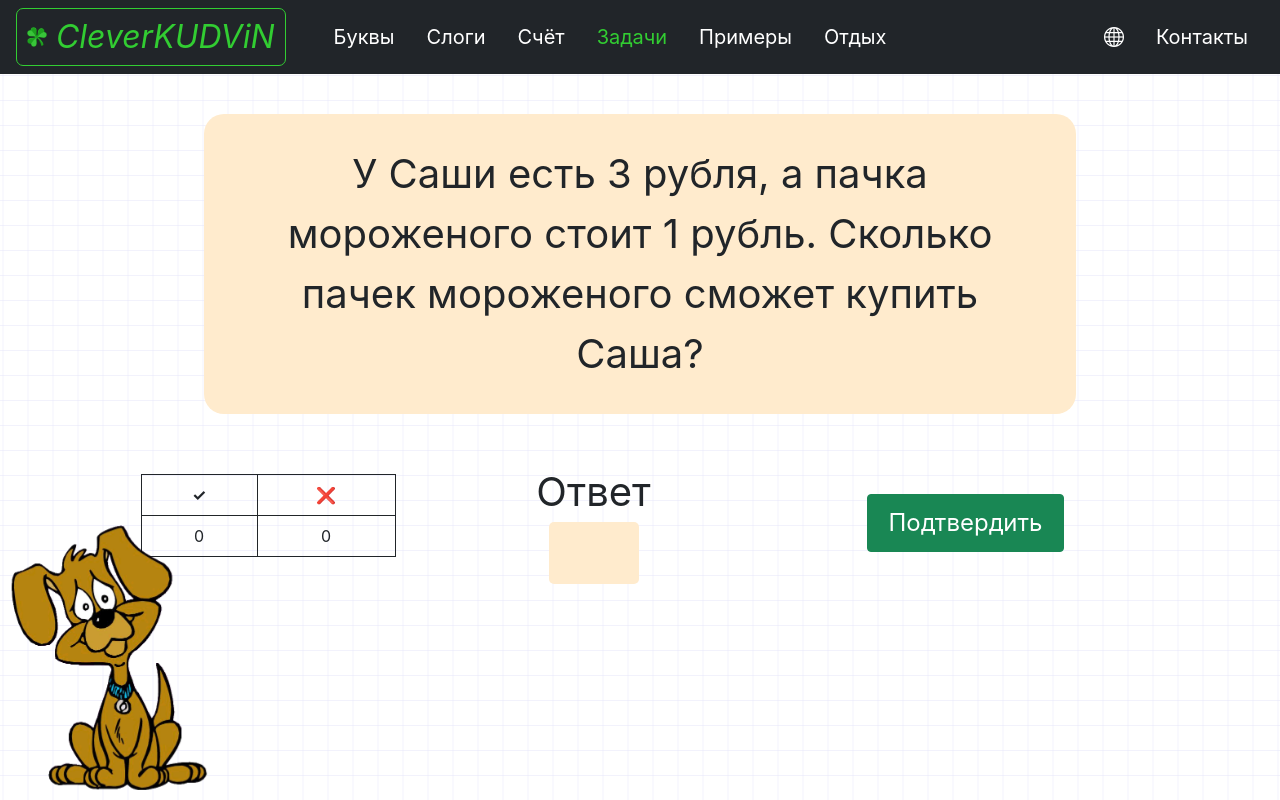
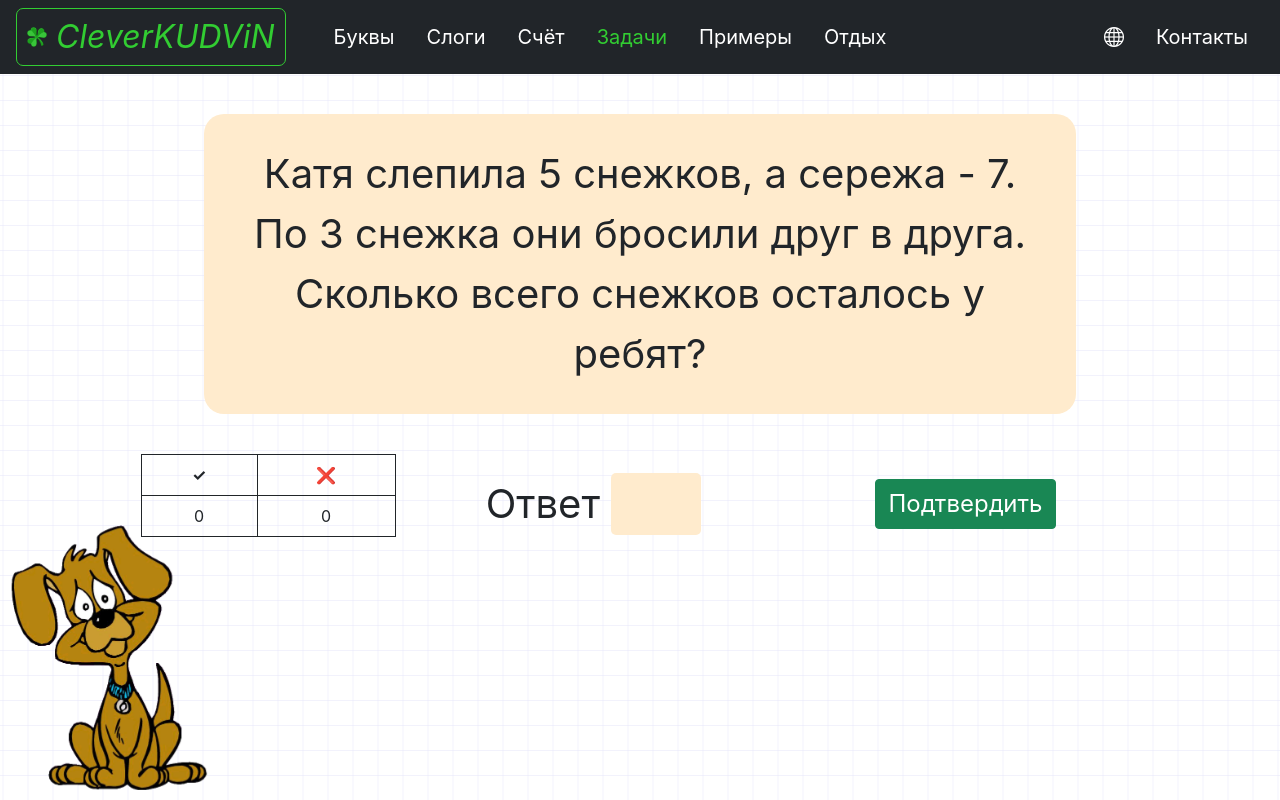
Before and after one commit to kizenkov/kudvinReact-Bootstrap, a React (Create React App) app: page /tasks in a window 1280 px wide. Built offline with nearby package versions, Linux system fonts and the light colour scheme.

Commit message:
refactor

```diff
--- a/src/components/InsertValue/InsertValue.jsx
+++ b/src/components/InsertValue/InsertValue.jsx
@@ -33,13 +33,13 @@ function InsertValue({isLogged, colorsArray, showKey, right, lang}) {
     const [C5, setC5] = useState(Math.trunc(Math.random() * 11));
     const [D5, setD5] = useState(Math.trunc(Math.random() * 11));
 
-    let showTime;
     let arr = [];
     const button = useRef();
     // const result = useRef();
     const time = useRef();
 
     //timer
+    let showTime;
     useEffect(() => {
         showTime = setInterval(function () {
             setSec(sec - 1)
--- a/src/components/Tasks/Tasks.jsx
+++ b/src/components/Tasks/Tasks.jsx
@@ -17,21 +17,21 @@ function Tasks({isLogged, showKey, right, lang}) {
 
     let tasks = [];
     if (lang === 'ru') {
-        // tasks.push('Маша засушила 3 кленовых листика, а дубовых – на 2 листика больше. Сколько всего листиков засушила Маша?');
-        // tasks.push('У Пети 4 флажка, а у Вани на 3 флажка больше. Сколько флажков у обоих мальчиков?');
-        // tasks.push('Мама испекла 9 пирожков, а булочек – на 4 меньше. Сколько булочек испекла мама?');
-        // tasks.push('У Кати 6 матрёшек, а у Даши на 4 матрёшки больше. Сколько матрёшек у Даши?');
-        // tasks.push('В большой башне 8 окон, а в маленькой башне на 4 окна меньше. Сколько окон в маленькой башне?');
-        // tasks.push('Рыбак поймал 6 ершей, а окуней – на 4 меньше. Сколько окуней поймал рыбак?');
-        // tasks.push('Длина красного карандаша 10см, а синий карандаш на 3см длиннее. Какой длины синий карандаш?');
-        // tasks.push('Таня вырастила фиалку и кактус. Высота фиалки 7см, а кактус на 3см ниже фиалки. Какой высоты фиалка?');
-        // tasks.push('В Московском поезде 9 вагонов, а в Тульском на 3 вагона меньше. Сколько вагонов в обоих поездах?');
-        // tasks.push('На арене цирка выступают 7 жонглёров, а клоунов – на 4 меньше. Сколько всего циркачей выступает на арене?');
-        // tasks.push('Столяр починил 3 стола, а стульев – на 4 больше. Сколько столов починил столяр?');
-        // tasks.push('На крыше беседки висят 4 сосульки, а на крыше дома – на 6 сосулек больше. 3 сосульки растаяли. Сколько всего сосулек осталось висеть на крышах?');
-        // tasks.push('Мультфильм в кинотеатре начался в 5 часов, а закончился в 7. Сколько часов шёл мультфильм?');
-        // tasks.push('На Новый год в вазу положили 10 мандаринов. 4 мандарина съел папа, 3 мандарина съела мама и еще 3 - бабушка. Сколько мандаринов осталось в вазе?');
-        // tasks.push('Катя слепила 5 снежков, а сережа - 7. По 3 снежка они бросили друг в друга. Сколько всего снежков осталось у ребят?');
+        tasks.push('Маша засушила 3 кленовых листика, а дубовых – на 2 листика больше. Сколько всего листиков засушила Маша?');
+        tasks.push('У Пети 4 флажка, а у Вани на 3 флажка больше. Сколько флажков у обоих мальчиков?');
+        tasks.push('Мама испекла 9 пирожков, а булочек – на 4 меньше. Сколько булочек испекла мама?');
+        tasks.push('У Кати 6 матрёшек, а у Даши на 4 матрёшки больше. Сколько матрёшек у Даши?');
+        tasks.push('В большой башне 8 окон, а в маленькой башне на 4 окна меньше. Сколько окон в маленькой башне?');
+        tasks.push('Рыбак поймал 6 ершей, а окуней – на 4 меньше. Сколько окуней поймал рыбак?');
+        tasks.push('Длина красного карандаша 10см, а синий карандаш на 3см длиннее. Какой длины синий карандаш?');
+        tasks.push('Таня вырастила фиалку и кактус. Высота фиалки 7см, а кактус на 3см ниже фиалки. Какой высоты фиалка?');
+        tasks.push('В Московском поезде 9 вагонов, а в Тульском на 3 вагона меньше. Сколько вагонов в обоих поездах?');
+        tasks.push('На арене цирка выступают 7 жонглёров, а клоунов – на 4 меньше. Сколько всего циркачей выступает на арене?');
+        tasks.push('Столяр починил 3 стола, а стульев – на 4 больше. Сколько столов починил столяр?');
+        tasks.push('На крыше беседки висят 4 сосульки, а на крыше дома – на 6 сосулек больше. 3 сосульки растаяли. Сколько всего сосулек осталось висеть на крышах?');
+        tasks.push('Мультфильм в кинотеатре начался в 5 часов, а закончился в 7. Сколько часов шёл мультфильм?');
+        tasks.push('На Новый год в вазу положили 10 мандаринов. 4 мандарина съел папа, 3 мандарина съела мама и еще 3 - бабушка. Сколько мандаринов осталось в вазе?');
+        tasks.push('Катя слепила 5 снежков, а сережа - 7. По 3 снежка они бросили друг в друга. Сколько всего снежков осталось у ребят?');
         tasks.push('У Саши есть 3 рубля, а пачка мороженого стоит 1 рубль. Сколько пачек мороженого сможет купить Саша?');
     }
     if (lang === 'en') {
@@ -53,7 +53,7 @@ function Tasks({isLogged, showKey, right, lang}) {
         tasks.push('Sasha has 3$, and a pack of ice cream costs 1$. How many packs of ice cream can Sasha buy?');
     }
 
-    let results = [3];
+    let results = [8, 11, 5, 10, 4, 2, 13, 7, 15, 10, 3, 11, 2, 0, 6, 3];
 
     let i = Math.round(Math.random() * (tasks.length - 1));
     let scoreTrueValue = 0;
@@ -124,7 +124,7 @@ function Tasks({isLogged, showKey, right, lang}) {
                             task.current.innerHTML = tasks[i];
                         } else {
                             if (lang === 'ru') {
-                                task.current.innerHTML = 'Задачки закончились';
+                                task.current.innerHTML = 'ЗАДАЧКИ ЗАКОНЧИЛИСЬ';
                             }
                             if (lang === 'en') {
                                 task.current.innerHTML = 'TASKS ENDED';
@@ -167,8 +167,8 @@ function Tasks({isLogged, showKey, right, lang}) {
             <div className='task'>
                 <div className='fs-1' ref={task}></div>
             </div>
-            <div className='container' ref={answerBlock}>
-                <div className='row justify-content-center text-center align-items-center' >
+            <div className='container'>
+                <div className='row justify-content-center text-center align-items-center' ref={answerBlock}>
                     <div className='col-lg-3 col-md-3 col-sm-3 col-xs-12'>
                         <table className='table table-bordered border-dark '>
                             <thead>
@@ -190,7 +190,7 @@ function Tasks({isLogged, showKey, right, lang}) {
                             {lang === 'ru' && <>Ответ </>}
                             {lang === 'en' && <>Answer </>}
                         </span>
-                        <form onSubmit={getResult}>
+                        <form onSubmit={getResult} className='inline'>
                             <input type='text' maxLength='2' onKeyUp={isNumber} ref={inputAnswer}/>
                         </form>
                     </div>
@@ -200,7 +200,7 @@ function Tasks({isLogged, showKey, right, lang}) {
                             {lang === 'en' && <>Confirm</>}
                         </button>
                     </div>
-                </div >
+                </div>
                 <br/>
                 <div className='container'>
                     <div className='row justify-content-center'>
--- a/src/index.css
+++ b/src/index.css
@@ -126,8 +126,8 @@ code {
 }
 
 .btn-success {
-    margin: 40px;
-    padding: 10px 20px;
+    margin: 20px;
+    /*padding: 10px 20px;*/
     font-size: 1.5rem;
 }
 
@@ -275,6 +275,6 @@ input {
     border-radius: 10px;
 }
 
-/*.card {*/
-/*    border: none;*/
-/*}*/
+.inline {
+    display: inline;
+}
```
